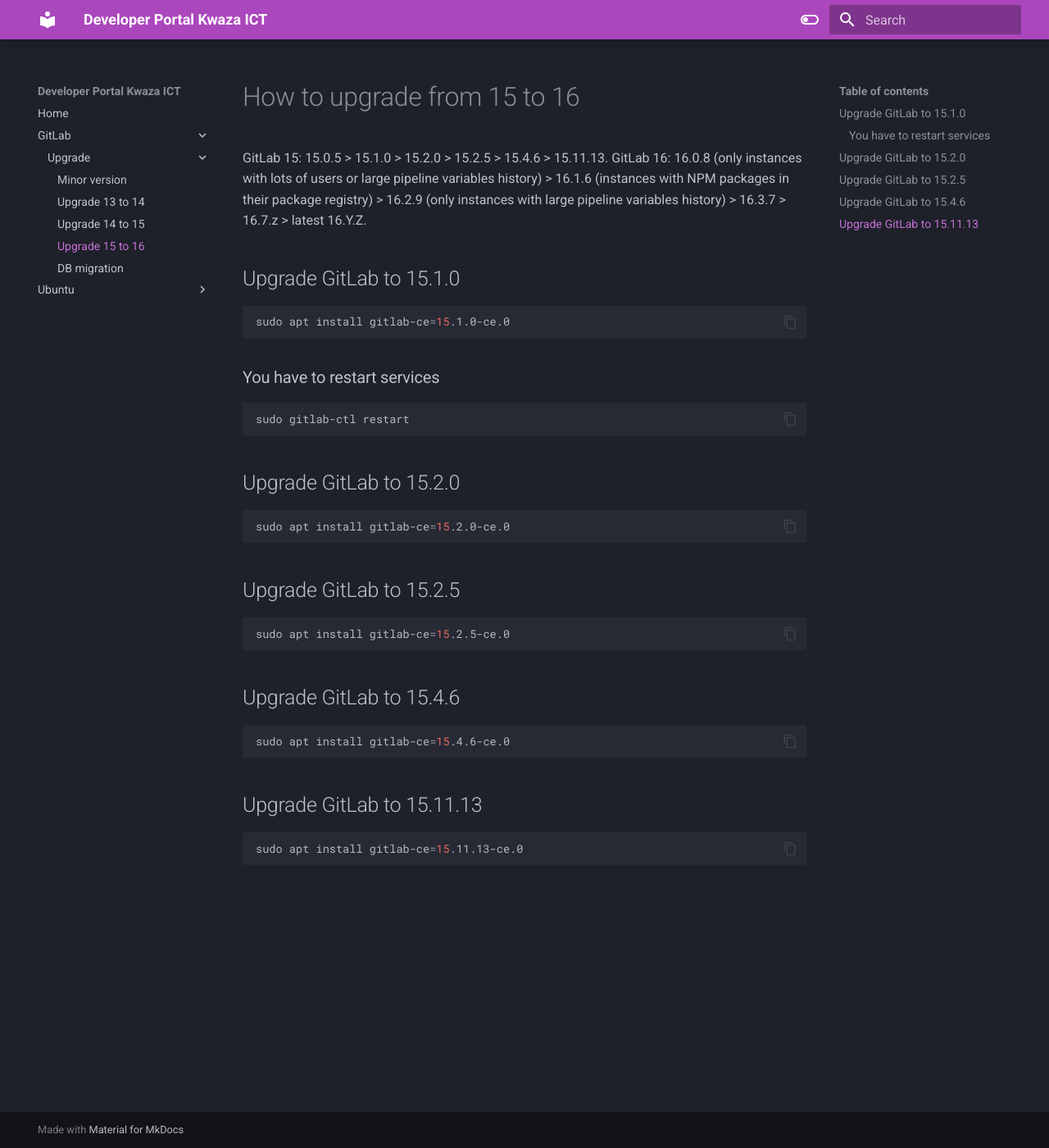
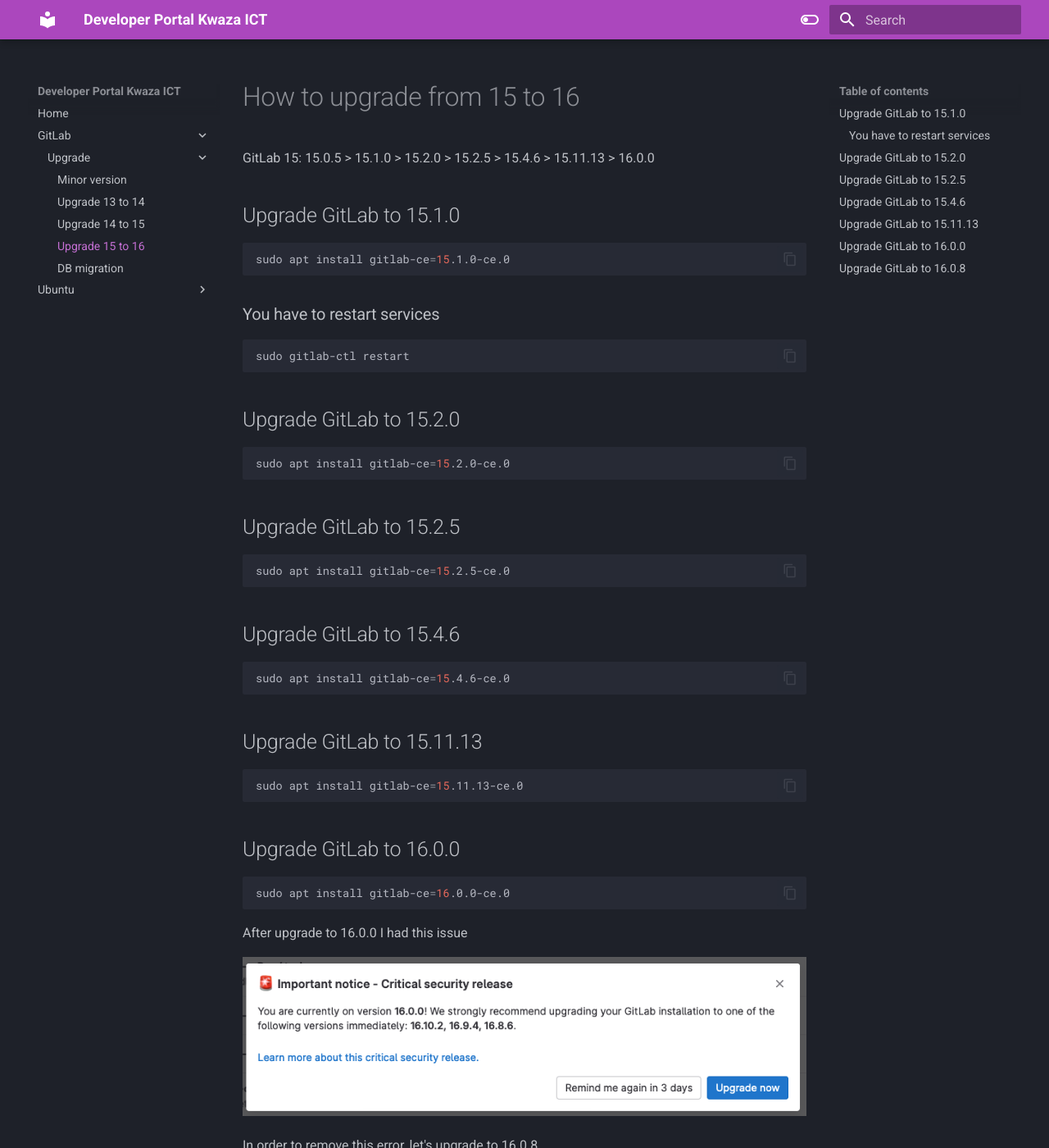
Before and after one commit to Kwaza-ICT/ops-portal, an MkDocs documentation site: the page built from docs/gitlab/15-to-16.md, in a window 1280 px wide and 1400 px high. Shown: the whole window at 82% size. Built offline with MkDocs 1.6.1 and Material for MkDocs 9.7.7, drawn with Linux system fonts in a browser that asks for light colours; some of the changed text lies outside the part shown.

Commit message:
upgrade to gitlab 16

````diff
--- a/docs/gitlab/15-to-16.md
+++ b/docs/gitlab/15-to-16.md
@@ -1,7 +1,7 @@
 # How to upgrade from 15 to 16
 
-GitLab 15: 15.0.5 > 15.1.0 > 15.2.0 > 15.2.5 > 15.4.6 > 15.11.13.
-GitLab 16: 16.0.8 (only instances with lots of users or large pipeline variables history) > 16.1.6 (instances with NPM packages in their package registry) > 16.2.9 (only instances with large pipeline variables history) > 16.3.7 > 16.7.z > latest 16.Y.Z.
+GitLab 15: 15.0.5 > 15.1.0 > 15.2.0 > 15.2.5 > 15.4.6 > 15.11.13 > 16.0.0
+
 
 ## Upgrade GitLab to 15.1.0
 
@@ -38,3 +38,21 @@
 ```shell
 sudo apt install gitlab-ce=15.11.13-ce.0
 ```
+
+## Upgrade GitLab to 16.0.0
+
+```shell
+sudo apt install gitlab-ce=16.0.0-ce.0
+```
+
+After upgrade to 16.0.0 I had this issue
+
+![issue-upgrade16.png](..%2Fimg%2Fissue-upgrade16.png)
+
+In order to remove this error, let's upgrade to 16.0.8
+
+## Upgrade GitLab to 16.0.8
+
+```shell
+sudo apt install gitlab-ce=16.0.8-ce.0
+```
````
Also changed, not shown: docs/gitlab/16-to-17.md (added, +3 -0 lines), docs/img/issue-upgrade16.png (added).
